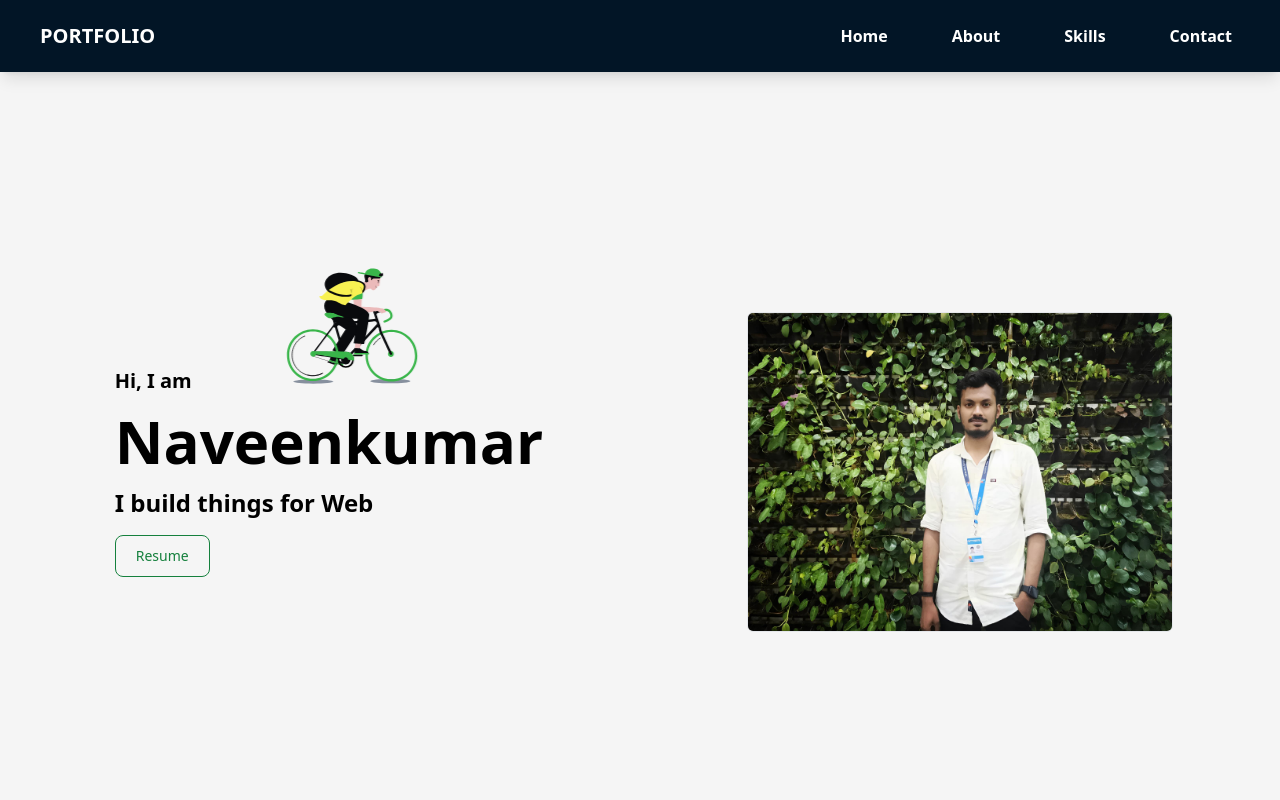
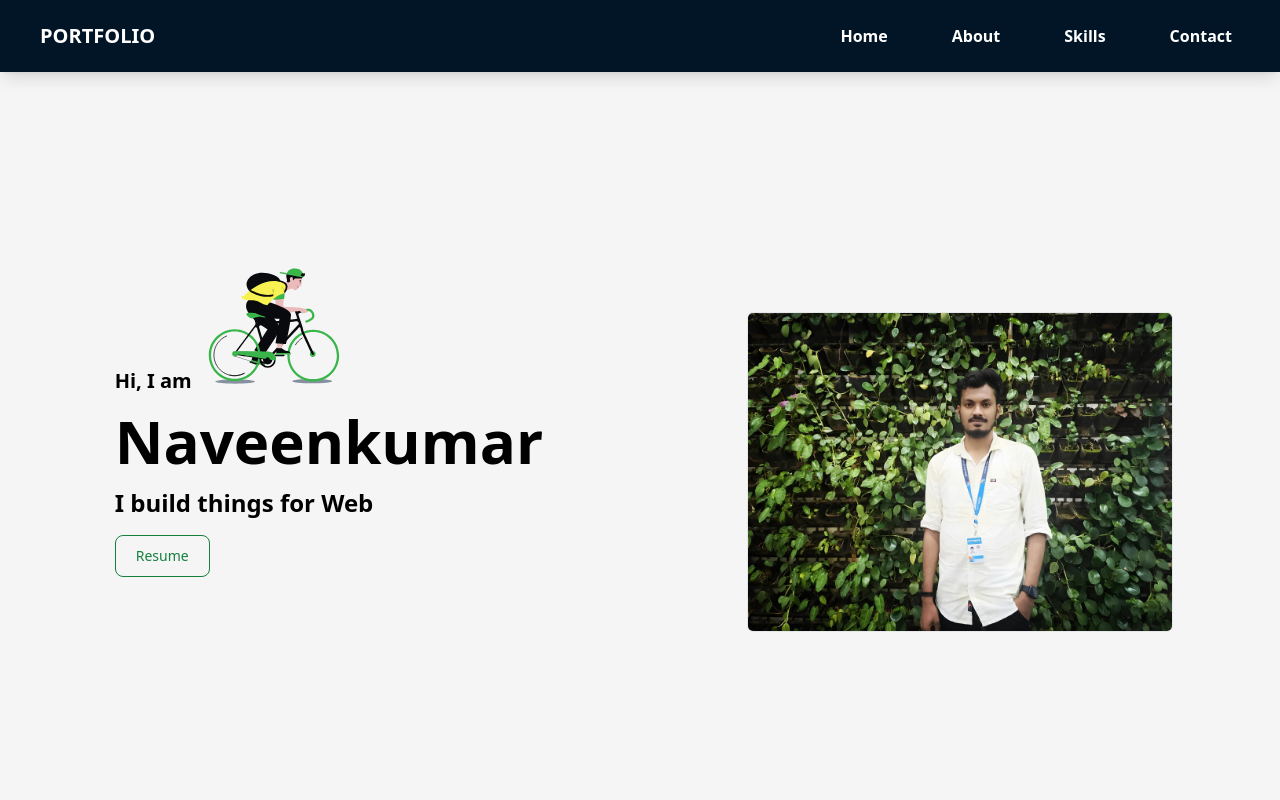
Before and after one commit to naveensivakumar14/myPortfolio-react, a React (Vite) app: page / in a window 1280 px wide. Shown: the top 800 px of the page. Built offline with nearby package versions, Linux system fonts and the light colour scheme.

Commit message:
lottiee animation-repeat :ease-in-out updated

```diff
--- a/src/index.css
+++ b/src/index.css
@@ -126,7 +126,7 @@ button:focus-visible {
   }
 }
 .animate-slide {
-  animation: slide 5s infinite; /* Repeat the animation infinitely */
+  animation: slide 5s ease-in-out; /* Repeat the animation infinitely */
 }
 
 
```
